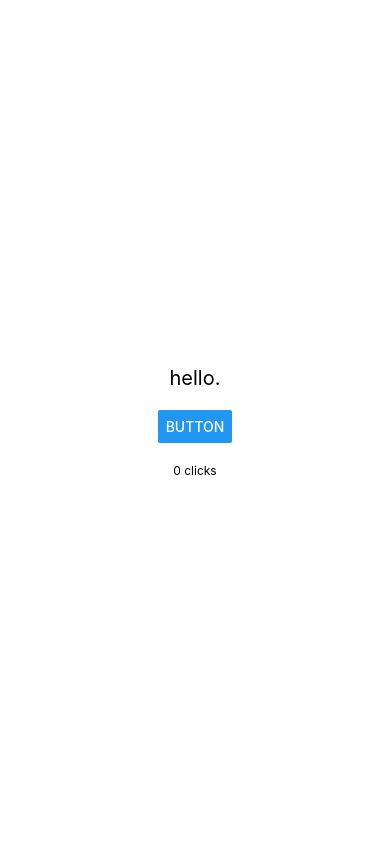
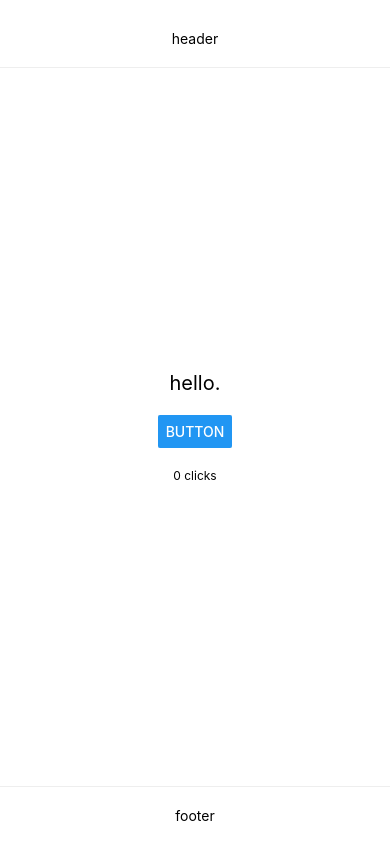
Before and after one commit to fcongson/reactnativeproject, a React Native app: screen / in a window 390 px wide. Built offline with nearby package versions, Linux system fonts and the light colour scheme.

Commit message:
Add header and footer components

```diff
--- a/src/App.js
+++ b/src/App.js
@@ -1,9 +1,24 @@
 import React, { Component } from "react";
+import { View, StyleSheet } from "react-native";
 
 import Hello from "./components/Hello";
+import Header from "./components/Header";
+import Footer from "./components/Footer";
 
 export default class App extends Component {
   render() {
-    return <Hello />;
+    return (
+      <View style={styles.container}>
+        <Header />
+        <Hello />
+        <Footer />
+      </View>
+    );
   }
 }
+
+const styles = StyleSheet.create({
+  container: {
+    flex: 1,
+  }
+})
--- /dev/null
+++ b/src/components/Footer.js
@@ -0,0 +1,25 @@
+import React, { Component } from "react";
+import { View, Text, StyleSheet } from "react-native";
+
+export default class Footer extends Component {
+  render() {
+    return (
+      <View style={styles.container}>
+        <Text style={styles.footerText}>footer</Text>
+      </View>
+    );
+  }
+}
+
+const styles = StyleSheet.create({
+  container: {
+    paddingTop: 20,
+    paddingBottom: 20,
+    backgroundColor: "#fff",
+    borderTopWidth: 1,
+    borderTopColor: "#eee"
+  },
+  footerText: {
+    textAlign: "center"
+  }
+});
--- /dev/null
+++ b/src/components/Header.js
@@ -0,0 +1,25 @@
+import React, { Component } from "react";
+import { View, Text, StyleSheet } from "react-native";
+
+export default class Header extends Component {
+  render() {
+    return (
+      <View style={styles.container}>
+        <Text style={styles.headerText}>header</Text>
+      </View>
+    );
+  }
+}
+
+const styles = StyleSheet.create({
+  container: {
+    paddingTop: 30,
+    paddingBottom: 20,
+    backgroundColor: "#fff",
+    borderBottomWidth: 1,
+    borderBottomColor: "#eee"
+  },
+  headerText: {
+    textAlign: "center"
+  }
+});
--- a/src/components/Hello.js
+++ b/src/components/Hello.js
@@ -30,7 +30,8 @@ const styles = StyleSheet.create({
   container: {
     flex: 1,
     justifyContent: "center",
-    alignItems: "center"
+    alignItems: "center",
+    backgroundColor: "#fff"
   },
   hello: {
     fontSize: 20,
@@ -38,7 +39,7 @@ const styles = StyleSheet.create({
     margin: 10
   },
   button: {
-    backgroundColor: "#eeeeee",
+    backgroundColor: "#eee",
     margin: 10
   },
   clicks: {
```
